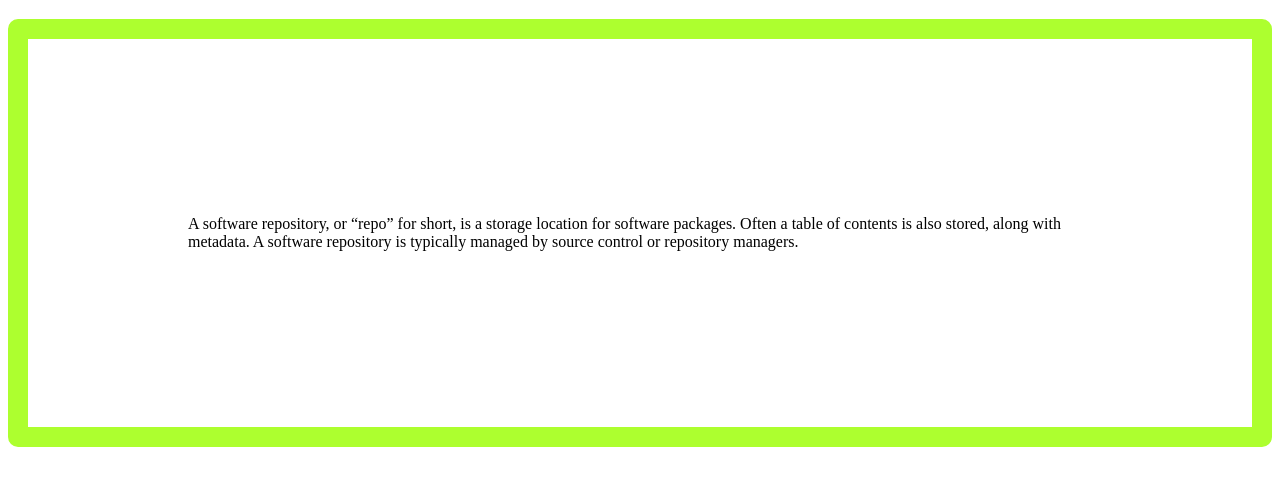
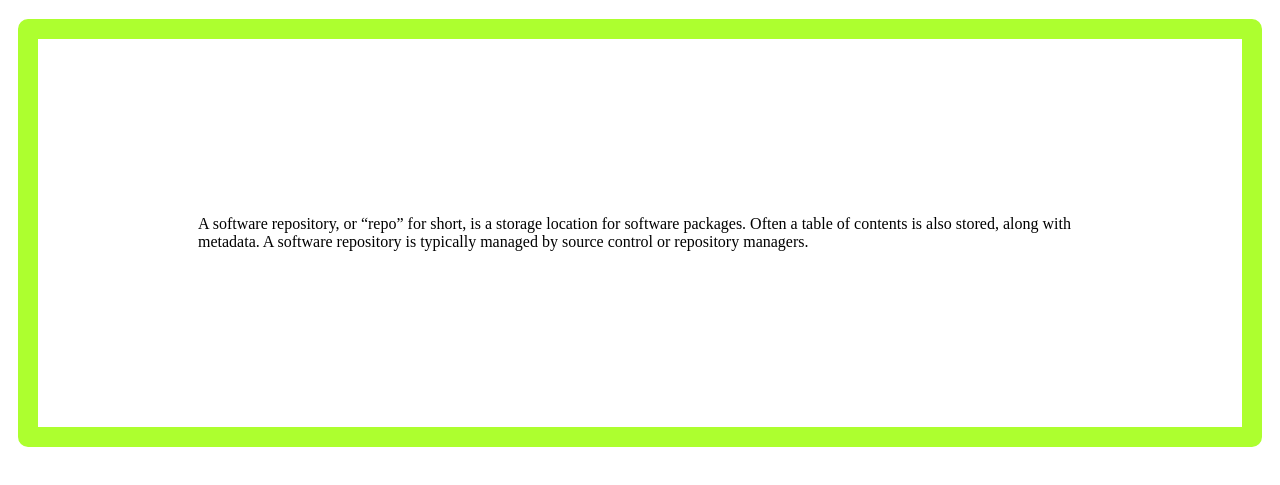
Before and after one commit to Yousuf-Talukdar/my-third-repo, a plain HTML site: page index.html in a window 1280 px wide. Shown: the part 61-546 px from the top of the page. Drawn offline with Linux system fonts and the light colour scheme.

Commit message:
changed css

```diff
--- a/style.css
+++ b/style.css
@@ -6,5 +6,5 @@ h1{
     border: 20px solid greenyellow;
     border-radius: 10px;
     padding: 10em;
-    border margin: 20px;
+    margin: 10px;
 }
```
